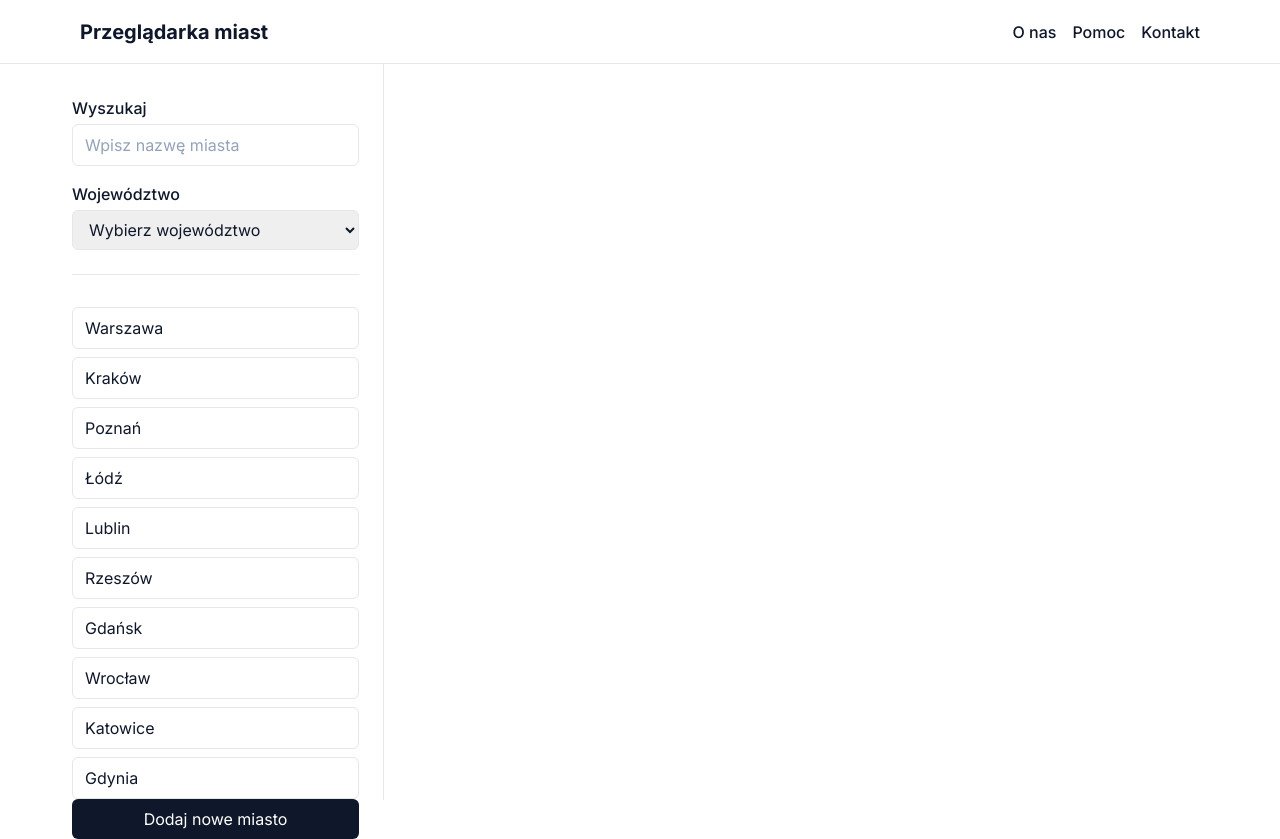
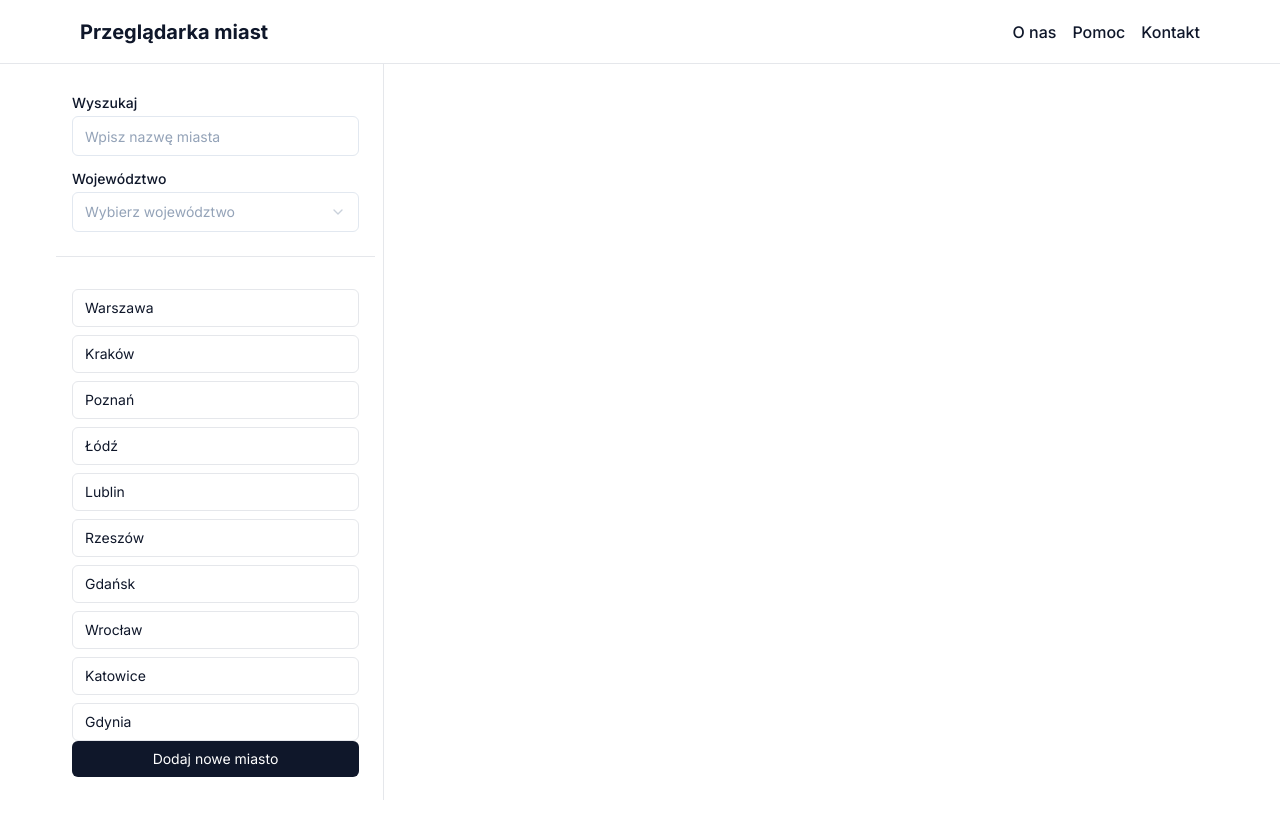
Before and after one commit to mattponiat/Przegladarka-miast, a React (Vite) app: page / in a window 1280 px wide. After the commit the page ends 800 px from the top, so only its background shows below. Built offline with nearby package versions, Linux system fonts and the light colour scheme; data requests are answered from the project's data file.

Commit message:
feat: :sparkles: Implement search and select functionality

```diff
--- a/src/components/SideBar.tsx
+++ b/src/components/SideBar.tsx
@@ -1,6 +1,15 @@
 import * as React from "react";
 import { Link } from "react-router-dom";
 import { Cities } from "../types/types";
+import Input from "./ui/Input";
+import Label from "./ui/Label";
+import {
+  Select,
+  SelectTrigger,
+  SelectValue,
+  SelectContent,
+  SelectItem,
+} from "./ui/Select";
 
 type SideBarProps = {
   cities: Cities[];
@@ -8,10 +17,17 @@ type SideBarProps = {
 
 const SideBar = ({ cities }: SideBarProps) => {
   const [search, setSearch] = React.useState("");
+  const [voivodeship, setVoivodeship] = React.useState("");
 
-  //Function to filter cities based on search input
-  const filterCities = React.useMemo(() => {
+  //Filter cities based on search input and selected voivodeship. Returns filtered data.
+  const filteredCities = React.useMemo(() => {
     let result = cities;
+
+    if (voivodeship !== "") {
+      result = cities.filter(
+        (city) => city.voivodeship.toLowerCase() === voivodeship.toLowerCase()
+      );
+    }
 
     if (search) {
       result = cities.filter((city) =>
@@ -20,48 +36,68 @@ const SideBar = ({ cities }: SideBarProps) => {
     }
 
     return result;
-  }, [cities, search]);
+  }, [cities, search, voivodeship]);
+
+  //Filter voivodeship to remove duplicates in select and sort them alphabetically
+  const uniqueCities = cities
+    .filter(
+      (value, index, array) =>
+        array.findIndex((t) => t.voivodeship === value.voivodeship) === index
+    )
+    .sort((a, b) => {
+      if (a.voivodeship < b.voivodeship) {
+        return -1;
+      }
+      if (a.voivodeship > b.voivodeship) {
+        return 1;
+      }
+      return 0;
+    });
 
   return (
-    <div className="full-height text-slate-90 w-full max-w-sm border-r border-gray-200 px-2 pl-14 text-base">
-      <div className="full-height flex flex-col px-4 pb-6">
-        <div className="flex flex-col border-b border-gray-200 pb-6 pt-8">
-          <label htmlFor="search" className="mb-1 font-medium">
+    <div className="full-height sticky top-0 w-full max-w-sm border-r border-gray-200 px-2 pl-14 text-base text-slate-900">
+      <div className="full-height flex flex-col pb-6">
+        <div className="flex flex-col border-b border-gray-200 px-4 pb-6 pt-8">
+          <Label htmlFor="search" className="mb-[6px] font-medium">
             Wyszukaj
-          </label>
-          <input
+          </Label>
+          <Input
+            type="search"
             id="search"
-            name="search"
-            type="search"
-            className="mb-4 w-full rounded-md border border-gray-200 py-2 pl-3"
+            className="mb-4"
             placeholder="Wpisz nazwę miasta"
             value={search}
             onChange={(e) => {
               setSearch(e.currentTarget.value);
             }}
           />
-          <label htmlFor="voivodeship" className="mb-1 font-medium">
+          <Label htmlFor="voivodeship" className="mb-[6px] font-medium">
             Województwo
-          </label>
-          <select
+          </Label>
+          <Select onValueChange={(value) => setVoivodeship(value)}>
+            <SelectTrigger
               id="voivodeship"
-            name="voivodeship"
-            className="w-full rounded-md border border-gray-200 py-2 pl-3"
-            defaultValue=""
+              className={
+                voivodeship === "" ? "text-slate-400" : "text-slate-900"
+              }
             >
-            <option value="">Wybierz województwo</option>
-            {cities.map((city, i) => (
-              <option
+              <SelectValue placeholder="Wybierz województwo" />
+            </SelectTrigger>
+            <SelectContent>
+              <SelectItem value="">Wybierz województwo</SelectItem>
+              {uniqueCities.map((city, i) => (
+                <SelectItem
+                  value={city.voivodeship}
                   key={`${city.voivodeship}, ${i}`}
-                value={city.voivodeship}
                 >
                   {city.voivodeship}
-              </option>
+                </SelectItem>
               ))}
-          </select>
+            </SelectContent>
+          </Select>
         </div>
-        <div className="flex flex-col gap-2 pt-8 text-slate-900">
-          {filterCities.map((city, i) => (
+        <div className="flex flex-col gap-2 px-4 pt-8 text-sm text-slate-900">
+          {filteredCities.map((city, i) => (
             <Link
               to={`miasto/${city.name.toLowerCase()}`}
               className="flex w-full items-start rounded-md border border-gray-200 py-2 pl-3"
@@ -71,9 +107,11 @@ const SideBar = ({ cities }: SideBarProps) => {
             </Link>
           ))}
         </div>
-        <button className="mt-auto w-full rounded-md bg-slate-900 p-2 text-white hover:bg-slate-800">
+        <div className="mx-4 mt-auto text-sm">
+          <button className="w-full rounded-md bg-slate-900 p-2 text-white transition-colors hover:bg-slate-700">
             Dodaj nowe miasto
           </button>
+        </div>
       </div>
     </div>
   );
```
Lines whose indentation alone changed are shown as unchanged.
